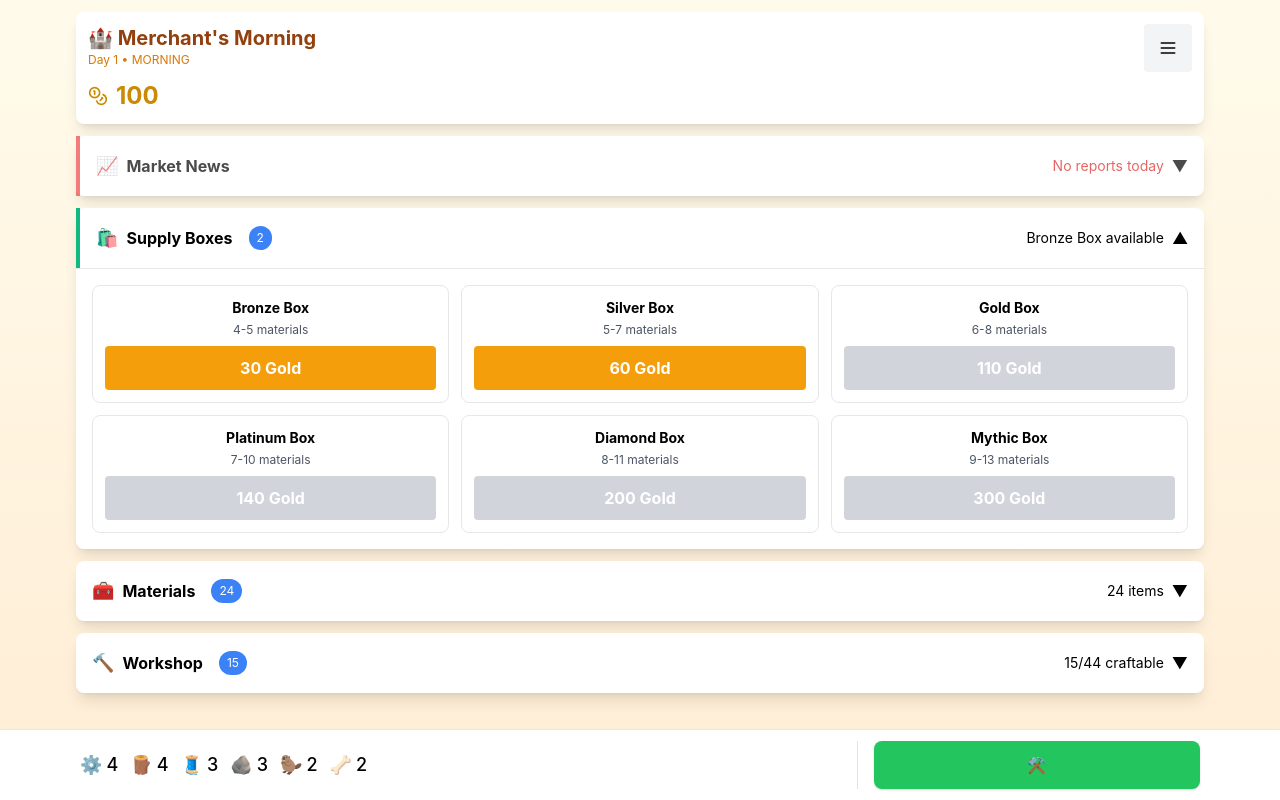
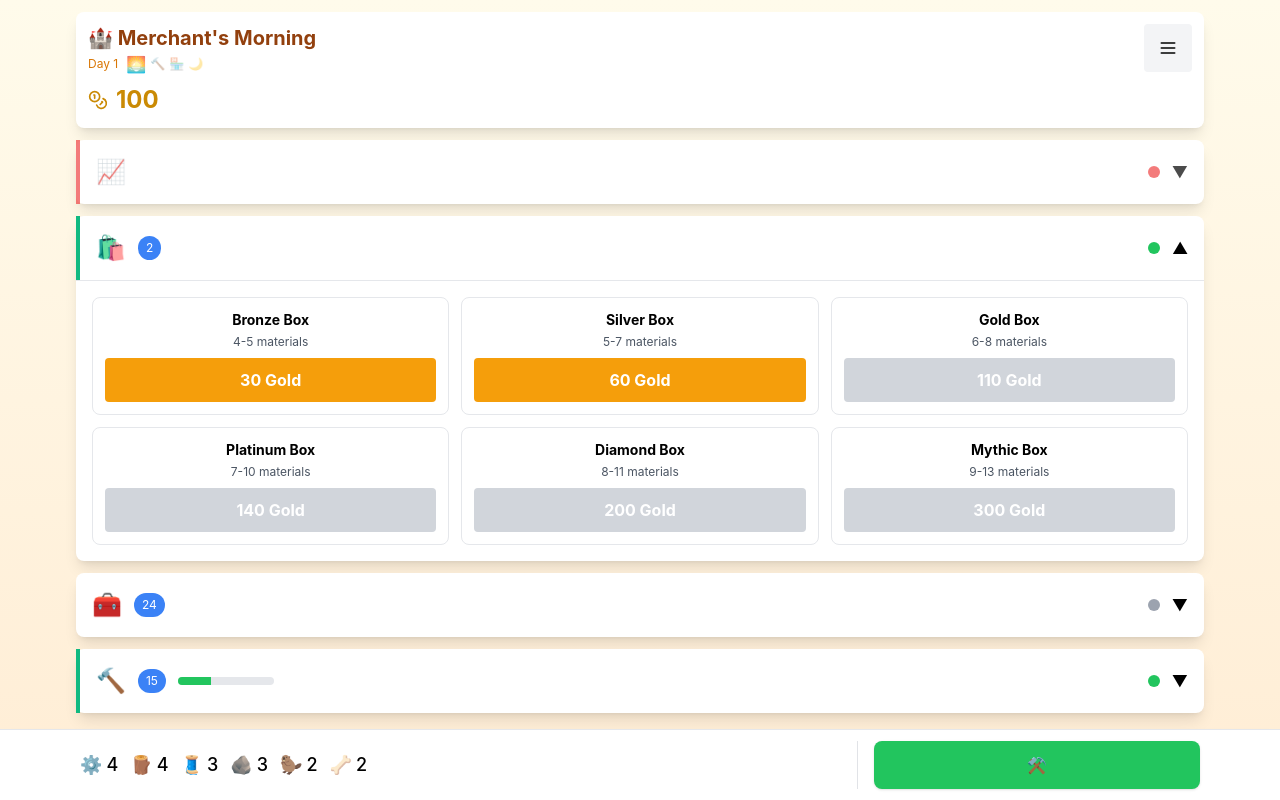
Before and after one commit to hendrism/merchants-morning, a React (Create React App) app: page / in a window 1280 px wide. Built offline with nearby package versions, Linux system fonts and the light colour scheme.

Commit message:
feat: add visual indicators and customer avatars

```diff
--- a/src/App.jsx
+++ b/src/App.jsx
@@ -18,6 +18,14 @@ import generateId from './utils/id';
 
 const MerchantsMorning = () => {
   const [gameState, setGameState, resetGame] = useGameState();
+
+  const PHASE_SEQUENCE = [PHASES.MORNING, PHASES.CRAFTING, PHASES.SHOPPING, PHASES.END_DAY];
+  const PHASE_ICONS = {
+    [PHASES.MORNING]: '🌅',
+    [PHASES.CRAFTING]: '🔨',
+    [PHASES.SHOPPING]: '🏪',
+    [PHASES.END_DAY]: '🌙',
+  };
 
   // Stable user preferences loader
   const [prefsVersion, setPrefsVersion] = useState(0);
@@ -284,7 +292,19 @@ const MerchantsMorning = () => {
           <div className="flex items-start justify-between">
             <div>
               <h1 className="text-lg sm:text-xl font-bold text-amber-800 dark:text-amber-300">🏰 Merchant's Morning</h1>
-              <p className="text-sm sm:text-xs text-amber-600 dark:text-amber-400">Day {gameState.day} • {gameState.phase.replace('_', ' ').toUpperCase()}</p>
+              <p className="text-sm sm:text-xs text-amber-600 dark:text-amber-400 flex items-center gap-2">
+                <span>Day {gameState.day}</span>
+                <span className="flex items-center gap-1">
+                  {PHASE_SEQUENCE.map(phase => (
+                    <span
+                      key={phase}
+                      className={phase === gameState.phase ? 'text-base' : 'opacity-40'}
+                    >
+                      {PHASE_ICONS[phase]}
+                    </span>
+                  ))}
+                </span>
+              </p>
             </div>
             <div className="relative">
               <button
@@ -447,11 +467,23 @@ const MerchantsMorning = () => {
                         Object.entries(materialsByType).map(([type, mats]) => (
                           <div key={type} className="mb-2">
                             <h4 className="font-semibold text-sm mb-1 capitalize">{type}</h4>
-                            <div className="grid grid-cols-1 sm:grid-cols-2 gap-2">
+                            <div className="grid grid-cols-2 sm:grid-cols-4 gap-2">
                               {mats.map(({ id, count, material }) => (
-                                <div key={id} className={`p-2 rounded text-sm sm:text-xs ${getRarityColor(material.rarity)}`}>
-                                  <span className="mr-1">{material.icon}</span>
-                                  {material.name}: {count}
+                                <div
+                                  key={id}
+                                  className={`relative flex flex-col items-center justify-end h-16 border rounded ${getRarityColor(material.rarity)}`}
+                                >
+                                  <div className="flex flex-col-reverse items-center">
+                                    {Array.from({ length: Math.min(count, 5) }).map((_, i) => (
+                                      <span key={i} className="leading-none text-lg">
+                                        {material.icon}
+                                      </span>
+                                    ))}
+                                  </div>
+                                  {count > 5 && (
+                                    <span className="absolute top-1 right-1 text-xs">+{count - 5}</span>
+                                  )}
+                                  <span className="sr-only">{material.name}: {count}</span>
                                 </div>
                               ))}
                             </div>
@@ -474,12 +506,12 @@ const MerchantsMorning = () => {
               <CardHeader
                 icon="🔨"
                 title="Workshop"
-                subtitle={workshopStatus.subtitle}
-                subtitleClassName={workshopStatus.status === 'locked' ? 'text-red-600' : ''}
                 expanded={getCardState('workshop').expanded}
                 onToggle={() => handleCardToggle('workshop')}
                 status={workshopStatus.status}
                 badge={workshopStatus.badge}
+                progress={{ current: craftableRecipes, total: totalRecipes }}
+                subtitle={workshopStatus.subtitle}
               />
               {getCardState('workshop').expanded && (
                 <CardContent expanded={getCardState('workshop').expanded}>
--- a/src/components/Card.jsx
+++ b/src/components/Card.jsx
@@ -22,15 +22,38 @@ export const CardHeader = ({
   subtitleClassName = '',
   status = 'normal',
   badge,
-  animating = false
+  animating = false,
+  progress
 }) => {
   const getStatusClass = () => {
     switch (status) {
-      case 'available': return 'card-header status-available';
-      case 'locked': return 'card-header status-locked';
-      case 'updated': return 'card-header status-updated';
-      case 'vip': return 'card-header status-vip';
-      default: return 'card-header';
+      case 'available':
+      case 'ready':
+        return 'card-header status-available';
+      case 'locked':
+        return 'card-header status-locked';
+      case 'updated':
+        return 'card-header status-updated';
+      case 'vip':
+        return 'card-header status-vip';
+      default:
+        return 'card-header';
+    }
+  };
+
+  const statusDotColor = () => {
+    switch (status) {
+      case 'available':
+      case 'ready':
+        return 'bg-green-500';
+      case 'locked':
+        return 'bg-red-500';
+      case 'updated':
+        return 'bg-blue-500';
+      case 'vip':
+        return 'bg-purple-500';
+      default:
+        return 'bg-gray-400';
     }
   };
 
@@ -42,25 +65,30 @@ export const CardHeader = ({
       } ${animating ? 'animate-pulse' : ''}`}
       aria-expanded={expanded}
     >
-      <div className="flex items-center gap-2">
-        <span className="text-lg" aria-hidden="true">{icon}</span>
-        <span className="font-bold">{title}</span>
+      <div className="flex items-center gap-3">
+        <span className="text-2xl" aria-hidden="true">{icon}</span>
+        <span className="sr-only">{title}</span>
         {badge !== undefined && badge > 0 && (
           <span
-            className="ml-2 px-2 py-1 text-xs bg-blue-500 text-white rounded-full"
+            className="px-2 py-1 text-xs bg-blue-500 text-white rounded-full"
             aria-label={`${badge} items`}
           >
             {badge}
           </span>
         )}
+        {progress && (
+          <div className="w-24 h-2 bg-gray-200 rounded-full overflow-hidden">
+            <div
+              className="h-full bg-green-500"
+              style={{ width: `${(progress.current / progress.total) * 100}%` }}
+            />
+          </div>
+        )}
       </div>
-      <div className="flex items-center gap-2">
-        {subtitle && (
-          <span className={`text-sm ${subtitleClassName}`}>{subtitle}</span>
-        )}
-        <span className={`transition-transform duration-200 ${expanded ? 'rotate-180' : ''}`}>
-          ▼
-        </span>
+      <div className="flex items-center gap-3">
+        {subtitle && <span className="sr-only">{subtitle}</span>}
+        <span className={`w-3 h-3 rounded-full ${statusDotColor()}`}></span>
+        <span className={`transition-transform duration-200 ${expanded ? 'rotate-180' : ''}`}>▼</span>
       </div>
     </button>
   );
@@ -74,9 +102,13 @@ CardHeader.propTypes = {
   onToggle: PropTypes.func.isRequired,
   isEmpty: PropTypes.bool,
   subtitleClassName: PropTypes.string,
-  status: PropTypes.oneOf(['normal', 'available', 'locked', 'updated', 'vip']),
+  status: PropTypes.oneOf(['normal', 'available', 'locked', 'updated', 'vip', 'ready', 'waiting']),
   badge: PropTypes.number,
   animating: PropTypes.bool,
+  progress: PropTypes.shape({
+    current: PropTypes.number.isRequired,
+    total: PropTypes.number.isRequired,
+  }),
 };
 
 export const CardContent = ({ children, expanded = true }) => (
--- a/src/features/InventoryPanel.jsx
+++ b/src/features/InventoryPanel.jsx
@@ -41,18 +41,28 @@ const InventoryPanel = ({
         })}
       </div>
 
-      <div className="space-y-2 max-h-80 overflow-y-auto">
+      <div className="grid grid-cols-3 sm:grid-cols-4 gap-2 max-h-80 overflow-y-auto">
         {sortedInventory.map(([itemId, count]) => {
           const recipe = RECIPES.find(r => r.id === itemId);
           return (
-            <div key={itemId} className={`p-2 rounded text-sm sm:text-xs border ${getRarityColor(recipe.rarity)}`}>
-              <div className="font-bold">{recipe.name}</div>
-              <div className="text-gray-600 dark:text-gray-300">Stock: {count} • {recipe.sellPrice}g each</div>
+            <div
+              key={itemId}
+              className={`relative flex flex-col items-center justify-end h-20 border rounded ${getRarityColor(recipe.rarity)}`}
+            >
+              <div className="flex flex-col-reverse items-center">
+                {Array.from({ length: Math.min(count, 5) }).map((_, i) => (
+                  <span key={i} className="text-xl leading-none">
+                    {ITEM_TYPE_ICONS[recipe.type]}
+                  </span>
+                ))}
+              </div>
+              {count > 5 && <span className="absolute top-1 right-1 text-xs">+{count - 5}</span>}
+              <span className="sr-only">{recipe.name} x{count}</span>
             </div>
           );
         })}
         {sortedInventory.length === 0 && (
-          <p className="text-sm sm:text-xs text-gray-500 italic dark:text-gray-400">No {inventoryTab}s crafted yet</p>
+          <p className="text-sm sm:text-xs text-gray-500 italic dark:text-gray-400 col-span-full">No {inventoryTab}s crafted yet</p>
         )}
       </div>
     </div>
```
Also changed, not shown: src/features/ShopInterface.jsx (+35 -13 lines).
